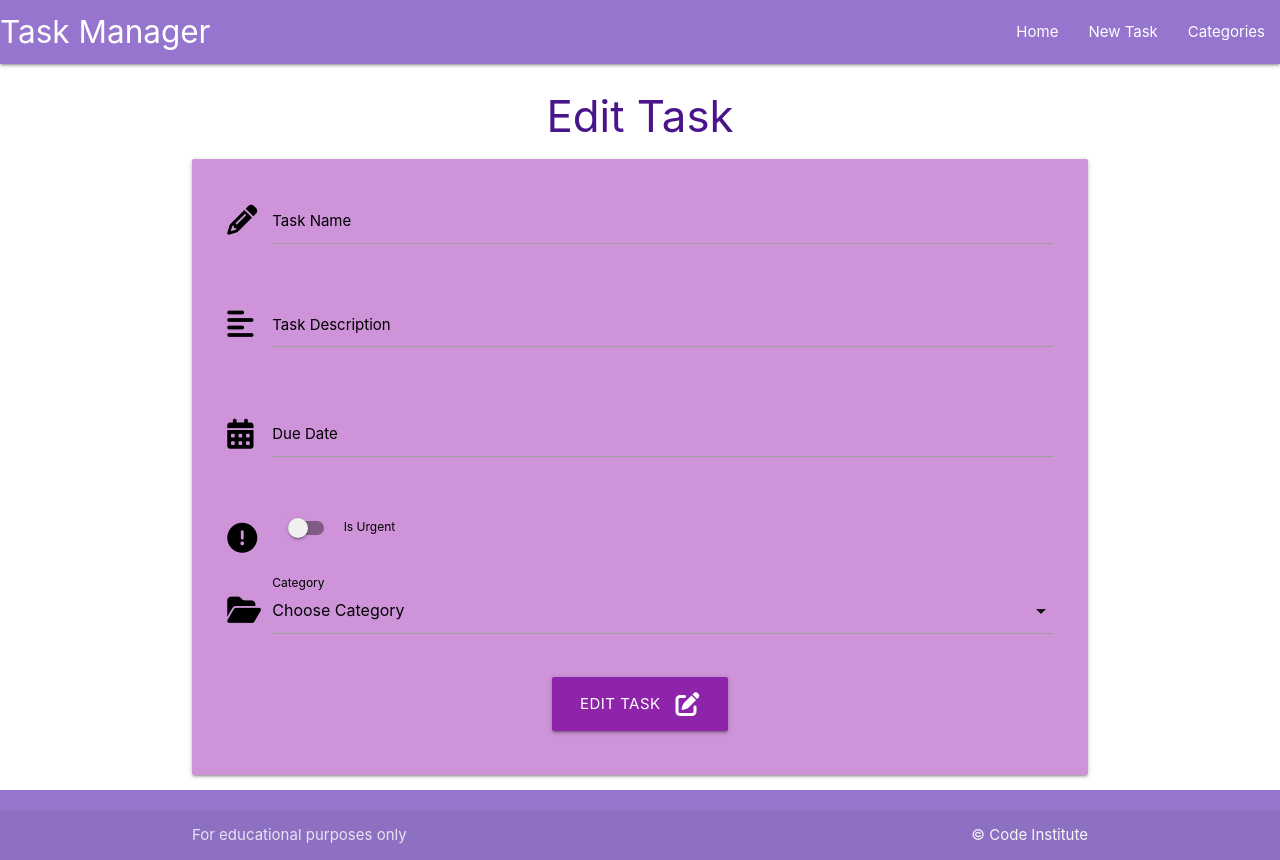
After one commit to petra66orii/task-manager, a Flask app: template taskmanager/templates/edit_task.html in a window 1280 px wide. The commit adds this page. Run offline with Flask 3, Linux system fonts and the light colour scheme; the template is opened without the code that fills it, so the values that code supplies are empty.

Commit message:
Add edit tasks page and function

```diff
--- /dev/null
+++ b/taskmanager/templates/edit_task.html
@@ -0,0 +1,80 @@
+{% extends "base.html" %}
+{% block content %}
+
+<h3 class="purple-text text-darken-4 center-align">Edit Task</h3>
+
+<div class="row card-panel purple lighten-3">
+    <form class="col s12" method="POST" action="{{ url_for('edit_task', task_id=task.id) }}">
+        <!-- Task Name -->
+        <div class="row">
+            <div class="input-field col s12">
+                <i class="fas fa-pencil-alt prefix black-text text-darken-4"></i>
+                <input id="task_name" name="task_name" value="{{ task.task_name }}" minlength="5" maxlength="50" type="text" class="validate black-text text-darken-4" required>
+                <label for="task_name" class="black-text text-darken-4">Task Name</label>
+            </div>
+        </div>
+        <!-- Task Description -->
+        <div class="row">
+            <div class="input-field col s12">
+                <i class="fas fa-align-left prefix black-text text-darken-4"></i>
+                <textarea id="task_description" name="task_description" minlength="5" maxlength="200"
+                    type="text" class="materialize-textarea validate" required>
+                    {{- task.task_description -}}
+                </textarea>
+                <label for="task_description" class="black-text text-darken-4">Task Description</label>
+            </div>
+        </div>
+        <!-- Due Date -->
+        <div class="row">
+            <div class="input-field col s12">
+                <i class="fas fa-calendar-alt prefix black-text text-darken-4"></i>
+                <input id="due_date" name="due_date" value="{{ task.due_date.strftime('%d %B, %Y') }}" type="text" class="datepicker validate" required>
+                <label for="due_date" class="black-text text-darken-4">Due Date</label>
+            </div>
+        </div>
+        <!-- Is Urgent -->
+        <div class="row">
+            <div class="input-field col s12">
+                <div class="switch">
+                    <i class="fas fa-exclamation-circle prefix black-text text-darken-4"></i>
+                    <label for="is_urgent" class="black-text text-darken-4">
+                        {% if task.is_urgent == True %}
+                            <input id="is_urgent" name="is_urgent" type="checkbox" checked>
+                        {% else %}
+                            <input id="is_urgent" name="is_urgent" type="checkbox">
+                        {% endif %}
+                        <span class="lever"></span>
+                        Is Urgent
+                    </label>
+                </div>
+            </div>
+        </div>
+        <!-- Category ID -->
+        <div class="row">
+            <div class="input-field col s12">
+                <i class="fas fa-folder-open prefix black-text text-darken-4"></i>
+                <select id="category_id" name="category_id" class="validate" required>
+                    <option value="" disabled>Choose Category</option>
+                    {% for category in categories %}
+                        {% if category == task.category %}
+                            <option value="{{ category.id }}" selected>{{ category.category_name }}</option>
+                        {% else %}
+                            <option value="{{ category.id }}">{{ category.category_name }}</option>
+                        {% endif %}
+                    {% endfor %}
+                </select>
+                <label for="category_id" class="black-text text-darken-4">Category</label>
+            </div>
+        </div>
+        <!-- Submit Button -->
+        <div class="row">
+            <div class="col s12 center-align">
+                <button type="submit" class="btn-large purple darken-1">
+                    Edit Task <i class="fas fa-edit right"></i>
+                </button>
+            </div>
+        </div>
+    </form>
+</div>
+
+{% endblock%}
```
Also changed, not shown: taskmanager/routes.py (+14 -0 lines), taskmanager/templates/tasks.html (+5 -2 lines).
